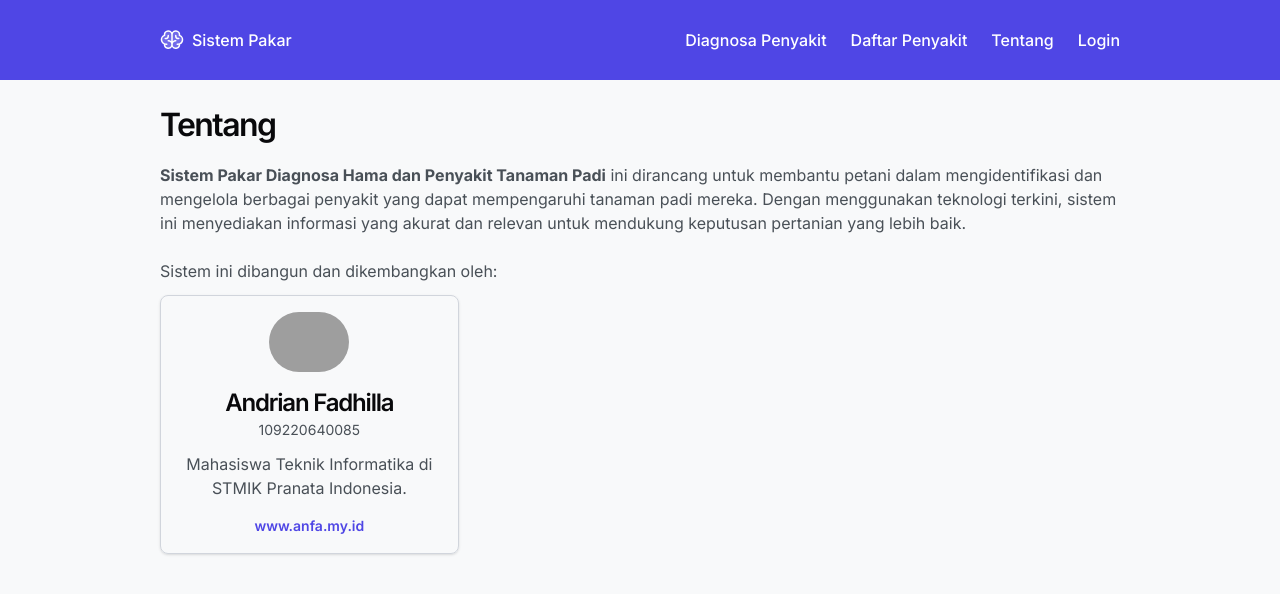
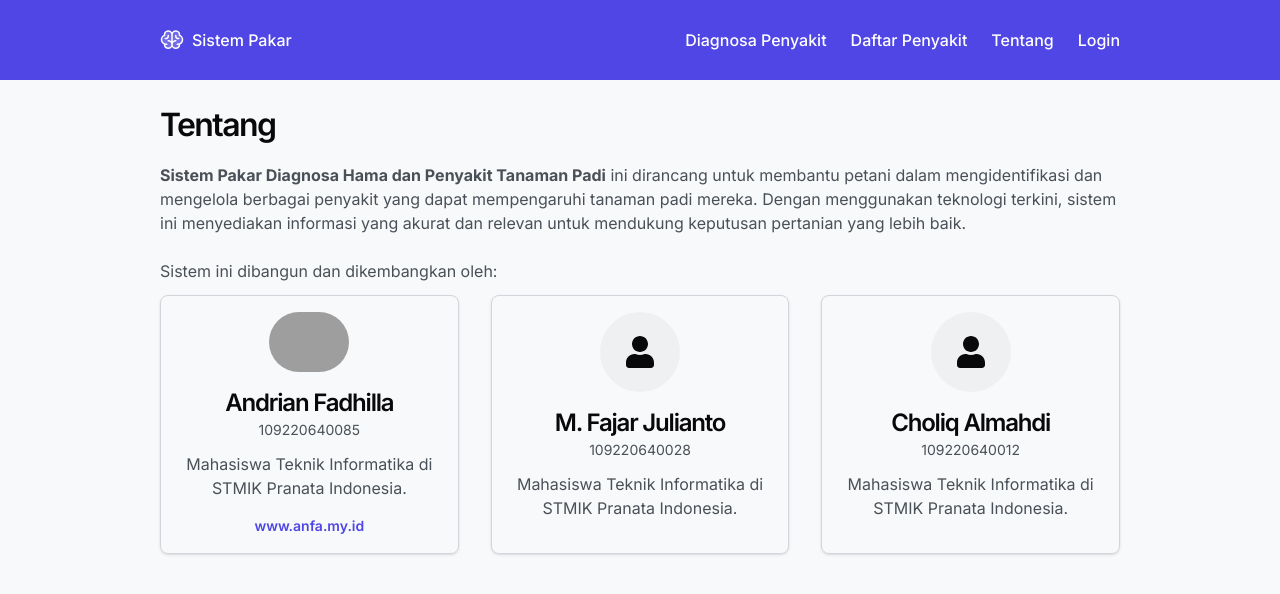
Before and after one commit to andrianfaa/Sistem-Pakar, a Next.js app: page /admin/tentang in a window 1280 px wide. Shown: the top 594 px of the page. Built offline with nearby package versions, Linux system fonts and the light colour scheme; no server answers; grey boxes are pictures that could not be loaded.

Commit message:
feat: add anggotaKelompok data and update AboutPage to display team members

```diff
--- a/app/admin/tentang/page.tsx
+++ b/app/admin/tentang/page.tsx
@@ -1,6 +1,7 @@
+import anggotaKelompok from "@/kelompok";
 import Image from "next/image";
 import Link from "next/link";
-// import { FaUser } from "react-icons/fa";
+import { FaUser } from "react-icons/fa";
 
 export default function AboutPage() {
   return (
@@ -17,11 +18,9 @@ export default function AboutPage() {
       <p className="mb-3">Sistem ini dibangun dan dikembangkan oleh:</p>
 
       <div className="grid grid-cols-1 sm:grid-cols-2 gap-8 md:grid-cols-3">
-        <div className="p-4 border border-gray-300 shadow-sm rounded-lg">
-          {/* <div className="rounded-full w-20 h-20 flex items-center justify-center bg-gray-200/50 mx-auto">
-            <FaUser className="size-8 text-heading" />
-          </div> */}
-          {/* Rounded image */}
+        {anggotaKelompok.map((anggota) => (
+          <div key={anggota.npm} className="p-4 border border-gray-300 shadow-sm rounded-lg">
+            {anggota.website ? (
               <Image
                 src={"https://avatars.githubusercontent.com/u/74356783?v=4"}
                 alt="Andrian Fadhilla"
@@ -29,20 +28,29 @@ export default function AboutPage() {
                 height={80}
                 className="rounded-full mx-auto"
               />
+            ) : (
+              <div className="rounded-full w-20 h-20 flex items-center justify-center bg-gray-200/50 mx-auto">
+                <FaUser className="size-8 text-heading" />
+              </div>
+            )}
 
             <div className="mt-4 text-center">
-            <h3 className="text-lg/tight font-semibold text-heading">Andrian Fadhilla</h3>
+              <h3 className="text-lg/tight font-semibold text-heading">{anggota.nama}</h3>
 
-            <p className="mt-0.5 text-sm">109220640085</p>
+              <p className="mt-0.5 text-sm">{anggota.npm}</p>
               <p className="mt-3 text-pretty">Mahasiswa Teknik Informatika di STMIK Pranata Indonesia.</p>
+
+              {anggota.website && (
                 <Link
                   href="https://www.anfa.my.id"
                   className="mt-4 inline-block text-sm font-semibold text-primary hover:underline"
                 >
                   www.anfa.my.id
                 </Link>
+              )}
             </div>
           </div>
+        ))}
       </div>
     </div>
   );
--- a/app/tentang/page.tsx
+++ b/app/tentang/page.tsx
@@ -1,6 +1,7 @@
+import anggotaKelompok from "@/kelompok";
 import Image from "next/image";
 import Link from "next/link";
-// import { FaUser } from "react-icons/fa";
+import { FaUser } from "react-icons/fa";
 
 export default function AboutPage() {
   return (
@@ -17,11 +18,9 @@ export default function AboutPage() {
       <p className="mb-3">Sistem ini dibangun dan dikembangkan oleh:</p>
 
       <div className="grid grid-cols-1 sm:grid-cols-2 gap-8 md:grid-cols-3">
-        <div className="p-4 border border-gray-300 shadow-sm rounded-lg">
-          {/* <div className="rounded-full w-20 h-20 flex items-center justify-center bg-gray-200/50 mx-auto">
-            <FaUser className="size-8 text-heading" />
-          </div> */}
-          {/* Rounded image */}
+        {anggotaKelompok.map((anggota) => (
+          <div key={anggota.npm} className="p-4 border border-gray-300 shadow-sm rounded-lg">
+            {anggota.website ? (
               <Image
                 src={"https://avatars.githubusercontent.com/u/74356783?v=4"}
                 alt="Andrian Fadhilla"
@@ -29,20 +28,29 @@ export default function AboutPage() {
                 height={80}
                 className="rounded-full mx-auto"
               />
+            ) : (
+              <div className="rounded-full w-20 h-20 flex items-center justify-center bg-gray-200/50 mx-auto">
+                <FaUser className="size-8 text-heading" />
+              </div>
+            )}
 
             <div className="mt-4 text-center">
-            <h3 className="text-lg/tight font-semibold text-heading">Andrian Fadhilla</h3>
+              <h3 className="text-lg/tight font-semibold text-heading">{anggota.nama}</h3>
 
-            <p className="mt-0.5 text-sm">109220640085</p>
+              <p className="mt-0.5 text-sm">{anggota.npm}</p>
               <p className="mt-3 text-pretty">Mahasiswa Teknik Informatika di STMIK Pranata Indonesia.</p>
+
+              {anggota.website && (
                 <Link
                   href="https://www.anfa.my.id"
                   className="mt-4 inline-block text-sm font-semibold text-primary hover:underline"
                 >
                   www.anfa.my.id
                 </Link>
+              )}
             </div>
           </div>
+        ))}
       </div>
     </div>
   );
--- /dev/null
+++ b/kelompok.ts
@@ -0,0 +1,17 @@
+const anggotaKelompok = [
+  {
+    nama: "Andrian Fadhilla",
+    npm: "109220640085",
+    website: "https://www.anfa.my.id"
+  },
+  {
+    nama: "M. Fajar Julianto",
+    npm: "109220640028"
+  },
+  {
+    nama: "Choliq Almahdi",
+    npm: "109220640012"
+  }
+];
+
+export default anggotaKelompok;
```
Lines whose indentation alone changed are shown as unchanged.
